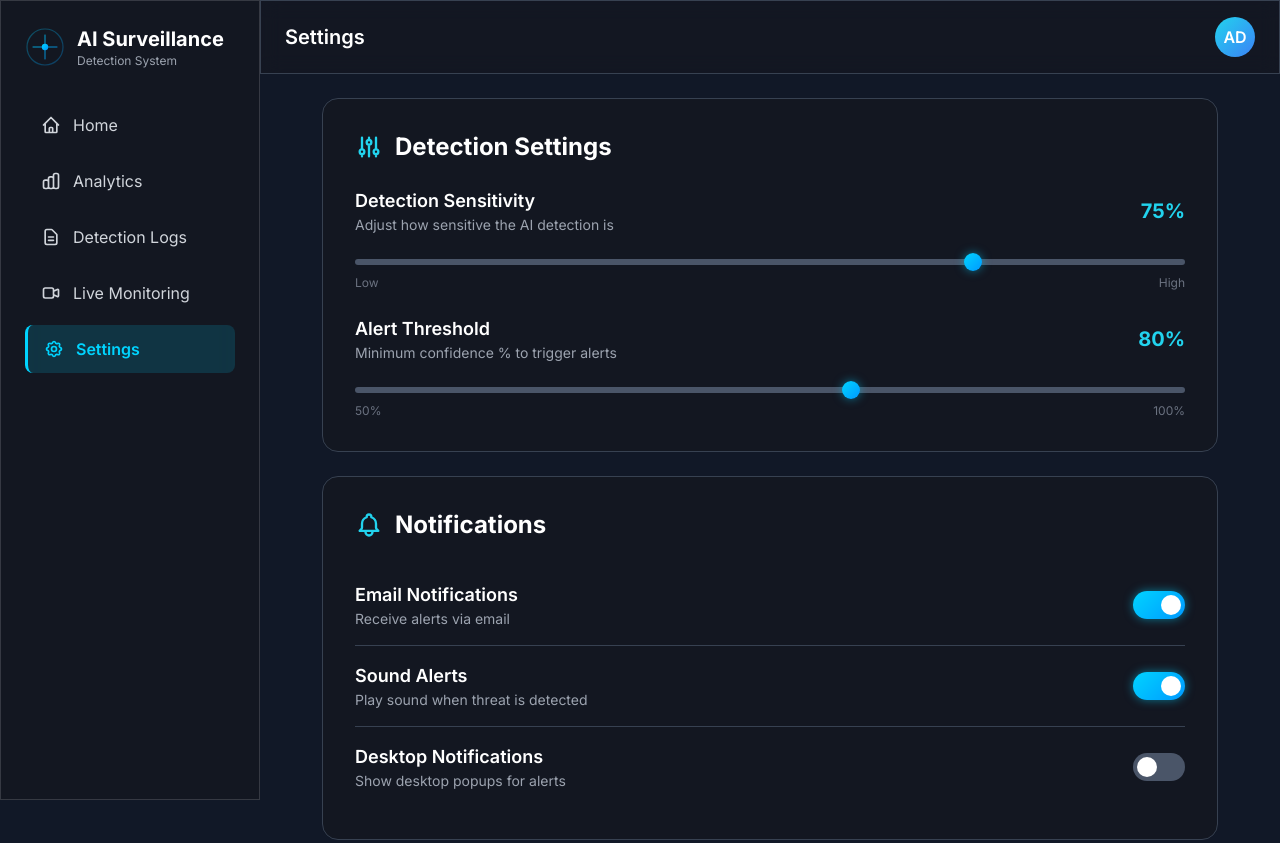
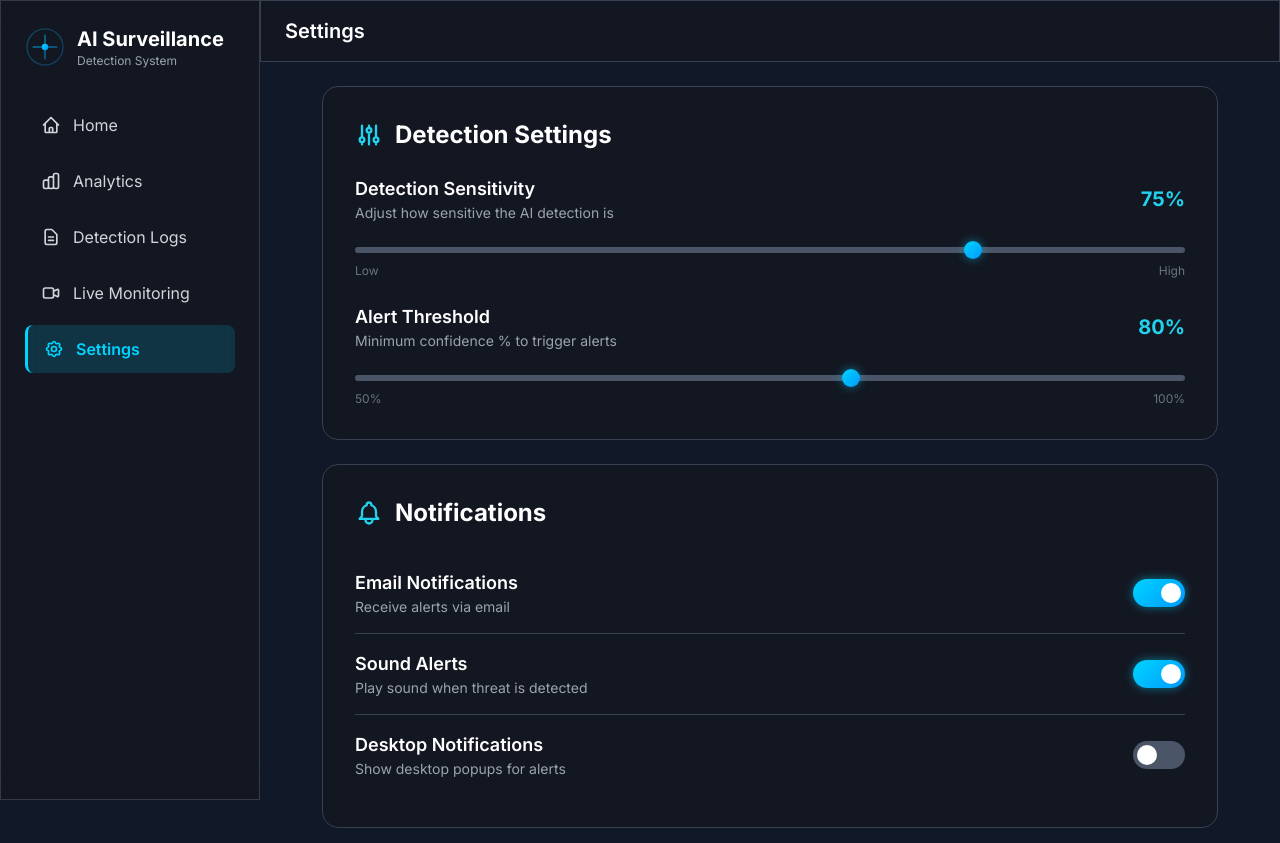
Before and after one commit to eswarmadapani/-Firearms-Monitoring, a plain HTML site: page settings.html in a window 1280 px wide. Shown: the top 843 px of the page. Drawn offline with nearby package versions, Linux system fonts and the light colour scheme.

Commit message:
Frontend Done

```diff
--- a/settings.html
+++ b/settings.html
@@ -235,13 +235,6 @@
                     </button>
                     <h1 id="page-title" class="text-xl font-semibold text-white">Settings</h1>
                 </div>
-
-                <div class="flex items-center gap-4">
-                    <div
-                        class="w-10 h-10 rounded-full bg-gradient-to-br from-cyan-400 to-blue-500 flex items-center justify-center text-white font-semibold">
-                        AD
-                    </div>
-                </div>
             </div>
         </nav>
 
```
Also changed, not shown: analytics.html (+1 -4 lines), dashboard.html (+1 -4 lines), detection-logs.html (+2 -4 lines), index.html (+1 -2 lines).
